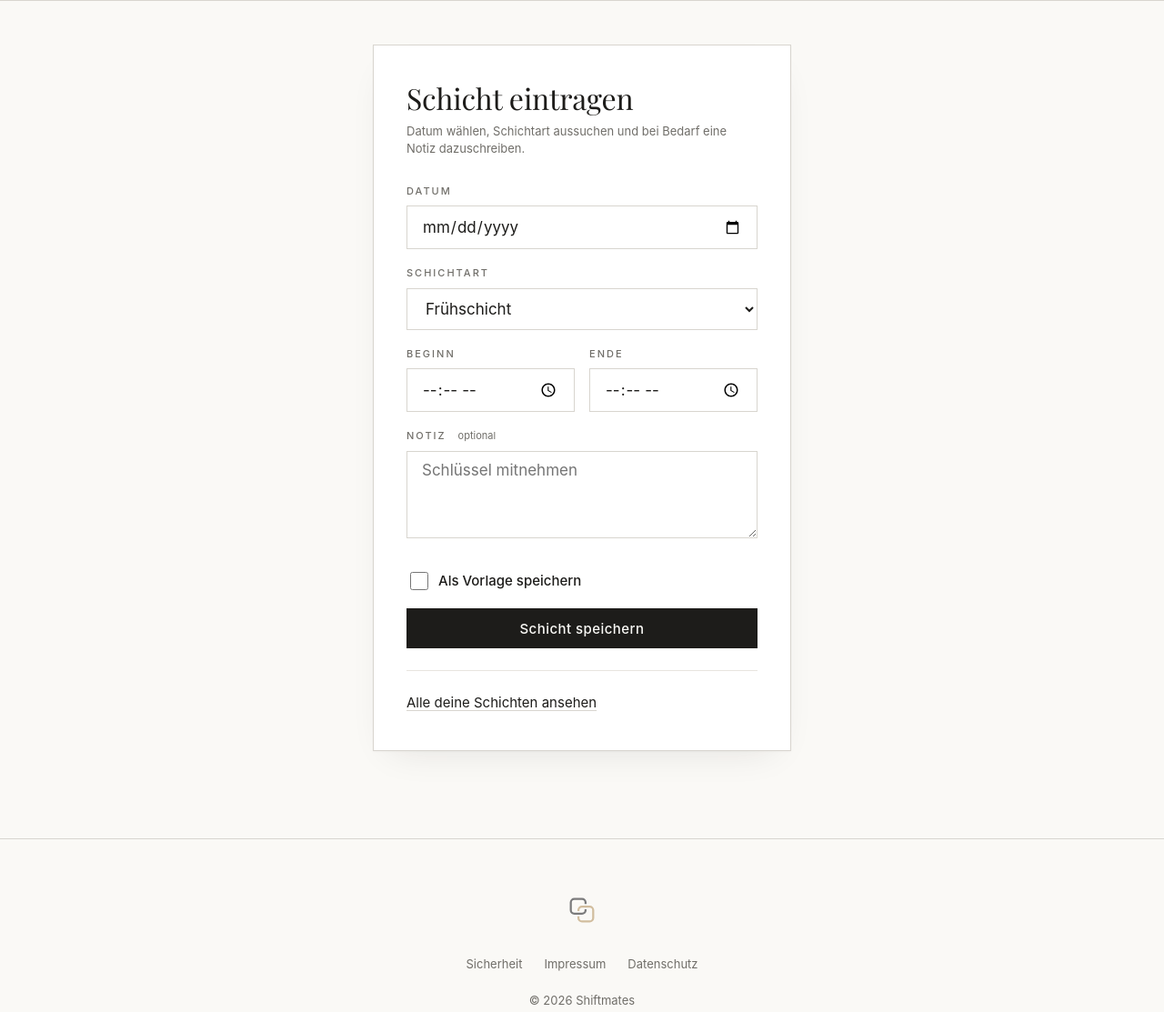
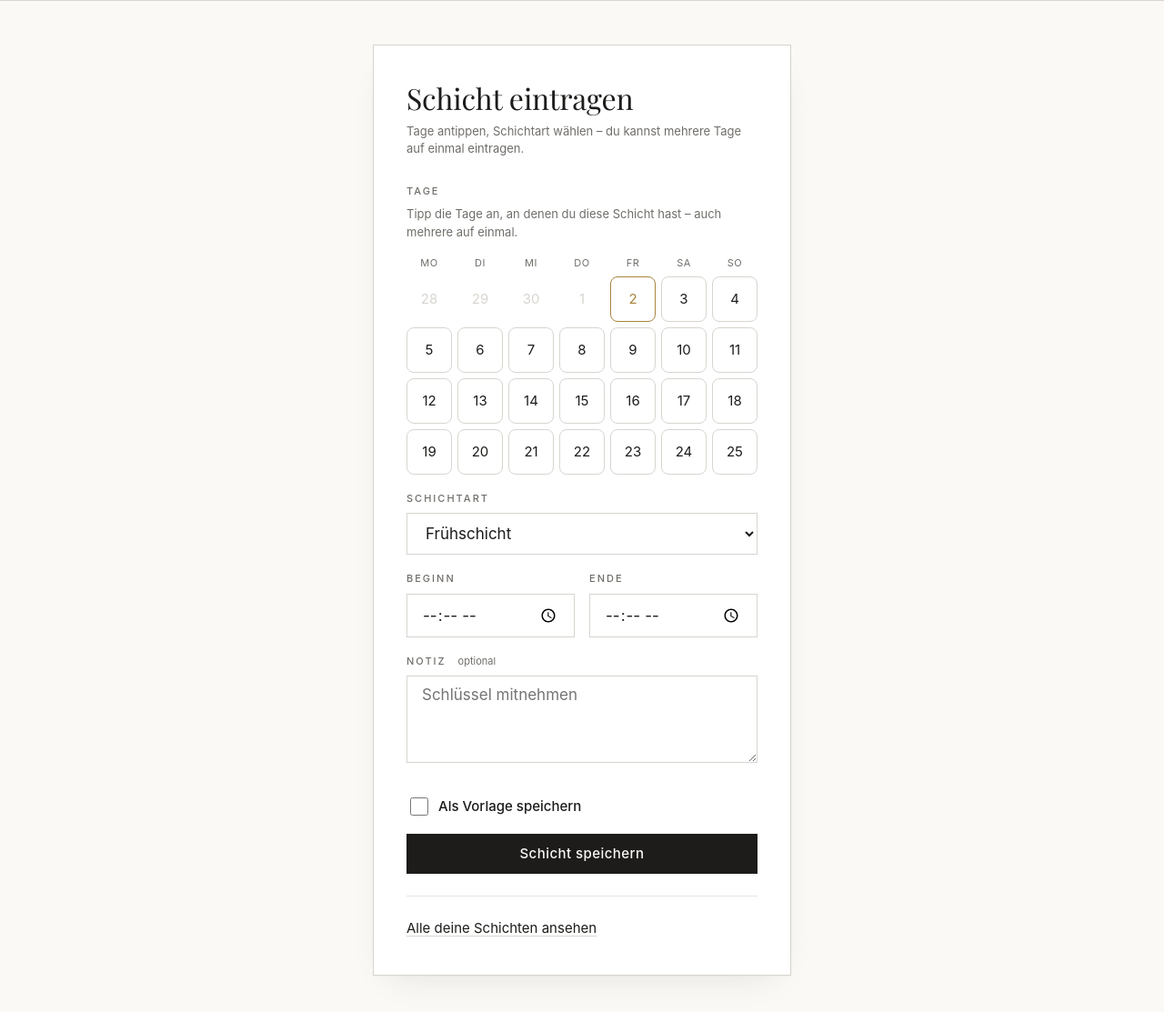
Before and after one commit to AntonB1608/schichtplan-online, a Flask app: page /index in a window 1280 px wide. Shown: the part 60-1173 px from the top of the page at 91% size. Run offline with Flask 3, Linux system fonts and the light colour scheme; the visitor is signed in with stand-in values (Sample User, id 1); data that the repository does not hold is empty; some libraries are stand-ins or nearby versions.

Commit message:
Add multi-day shift entry via a tappable day grid
The entry form now shows a 4-week day grid; tap any days to select them
and one shift config (type, times, note) is saved to all of them at once.
Pairs with templates for entering a whole week in seconds. The route
loops over the selected dates; no schema change.

```diff
--- a/app.py
+++ b/app.py
@@ -620,7 +620,8 @@ def schicht_eintragen():
         return render_template("index.html", templates=templates)
 
     if request.method == "POST":
-        date = request.form.get("datum")
+        # Mehrere Tage: kommagetrennt aus dem Tage-Raster (datum = Fallback)
+        dates_raw = request.form.get("dates") or request.form.get("datum") or ""
         shift_type = request.form.get("shift_type")
         note = request.form.get("note") or None
 
@@ -637,20 +638,19 @@ def schicht_eintragen():
                 flash("Schichtart zu lang (max. 30 Zeichen).", "error")
                 return render_index()
 
-        if not date:
-            flash("Bitte wähle ein Datum.", "error")
+        date_strs = [d for d in dates_raw.split(",") if d]
+        if not date_strs:
+            flash("Bitte wähle mindestens einen Tag.", "error")
             return render_index()
-
         try:
-            date = datetime.strptime(date, "%Y-%m-%d")
+            dates = [datetime.strptime(d, "%Y-%m-%d") for d in date_strs]
         except ValueError:
             flash("Ungültiges Datum.", "error")
             return render_index()
 
-        if shift_type == "off":
-            start = datetime.combine(date, time(0, 0))
-            end = start
-        else:
+        # Zeiten nur einmal prüfen – sie gelten für alle gewählten Tage
+        zeit_anfang = zeit_ende = None
+        if shift_type != "off":
             zeit_anfang = request.form.get("zeit_anfang")
             zeit_ende = request.form.get("zeit_ende")
             if not zeit_anfang or not zeit_ende:
@@ -662,13 +662,18 @@ def schicht_eintragen():
             except ValueError:
                 flash("Ungültige Uhrzeit.", "error")
                 return render_index()
-            start = datetime.combine(date, zeit_anfang)
-            end = datetime.combine(date, zeit_ende)
-            if end <= start:
-                end = end + timedelta(days=1)
 
-        db.session.add(Shift(user_id=user_id, start=start, end=end, shift_type=shift_type,
-                             note=note, created_at=datetime.now(timezone.utc)))
+        for date in dates:
+            if shift_type == "off":
+                start = datetime.combine(date, time(0, 0))
+                end = start
+            else:
+                start = datetime.combine(date, zeit_anfang)
+                end = datetime.combine(date, zeit_ende)
+                if end <= start:
+                    end = end + timedelta(days=1)
+            db.session.add(Shift(user_id=user_id, start=start, end=end, shift_type=shift_type,
+                                 note=note, created_at=datetime.now(timezone.utc)))
         db.session.commit()
 
         # Optional: diese Schicht als Vorlage merken
@@ -685,7 +690,8 @@ def schicht_eintragen():
                                              start_time=t_start, end_time=t_end))
                 db.session.commit()
 
-        flash("Schicht gespeichert.", "success")
+        n = len(dates)
+        flash(f"{n} Schicht{'en' if n != 1 else ''} gespeichert.", "success")
         return redirect("/index")
     else:
         return render_index()
--- a/static/css/main.css
+++ b/static/css/main.css
@@ -724,3 +724,18 @@ footer p { margin: 0; }
 .demo-del:hover { color: var(--rot); }
 .demo-cta { text-align: center; margin: 32px 0 8px; }
 .demo-cta p { color: var(--text); margin-bottom: 16px; }
+
+/* Tage-Raster (mehrere Tage auf einmal) */
+.day-grid { margin-top: 8px; }
+.day-head, .day-cells { display: grid; grid-template-columns: repeat(7, 1fr); gap: 6px; }
+.day-head { margin-bottom: 6px; }
+.day-head span { text-align: center; font-size: 11px; letter-spacing: 0.5px; text-transform: uppercase; color: var(--grau); }
+.day-cell {
+  aspect-ratio: 1; border: 1px solid var(--linie); background: var(--weiss);
+  border-radius: 8px; font-family: var(--sans); font-size: 15px; color: var(--tinte);
+  cursor: pointer; transition: border-color var(--uebergang), background var(--uebergang), color var(--uebergang);
+}
+.day-cell:hover:not(:disabled) { border-color: var(--tinte); }
+.day-cell.sel { background: var(--tinte); color: var(--weiss); border-color: var(--tinte); }
+.day-cell.today:not(.sel) { border-color: var(--gold); color: var(--gold); }
+.day-cell.past { border-color: transparent; background: transparent; color: var(--linie); cursor: default; }
--- a/templates/index.html
+++ b/templates/index.html
@@ -7,7 +7,7 @@
   <div class="form-card">
 
     <h2>Schicht eintragen</h2>
-    <p class="muted">Datum wählen, Schichtart aussuchen und bei Bedarf eine Notiz dazuschreiben.</p>
+    <p class="muted">Tage antippen, Schichtart wählen – du kannst mehrere Tage auf einmal eintragen.</p>
 
     <form method="POST" action="/index">
       <input type="hidden" name="csrf_token" value="{{ csrf_token() }}">
@@ -28,8 +28,10 @@
       {% endif %}
 
       <div class="field">
-        <label for="datum">Datum</label>
-        <input type="date" id="datum" name="datum" required>
+        <label>Tage</label>
+        <p class="field-hint">Tipp die Tage an, an denen du diese Schicht hast – auch mehrere auf einmal.</p>
+        <div id="day-grid" class="day-grid"></div>
+        <input type="hidden" name="dates" id="dates">
       </div>
 
       <div class="field">
@@ -150,5 +152,57 @@
       });
     });
   })();
+
+  (function () {
+    // Tage-Raster: die nächsten 4 Wochen, antippen zum Auswählen
+    var grid   = document.getElementById('day-grid');
+    var hidden = document.getElementById('dates');
+    if (!grid || !hidden) return;
+
+    var WD = ['Mo', 'Di', 'Mi', 'Do', 'Fr', 'Sa', 'So'];
+    var selected = {};
+
+    var today = new Date(); today.setHours(0, 0, 0, 0);
+    var start = new Date(today);
+    start.setDate(start.getDate() - ((start.getDay() + 6) % 7)); // Montag dieser Woche
+
+    function iso(d) {
+      return d.getFullYear() + '-' +
+             String(d.getMonth() + 1).padStart(2, '0') + '-' +
+             String(d.getDate()).padStart(2, '0');
+    }
+
+    var head = document.createElement('div');
+    head.className = 'day-head';
+    WD.forEach(function (w) {
+      var s = document.createElement('span'); s.textContent = w; head.appendChild(s);
+    });
+    grid.appendChild(head);
+
+    var cells = document.createElement('div');
+    cells.className = 'day-cells';
+    for (var i = 0; i < 28; i++) {
+      var d = new Date(start); d.setDate(start.getDate() + i);
+      var cell = document.createElement('button');
+      cell.type = 'button';
+      cell.className = 'day-cell';
+      cell.textContent = d.getDate();
+      if (d < today) {
+        cell.disabled = true;
+        cell.classList.add('past');
+      } else {
+        cell.dataset.iso = iso(d);
+        if (d.getTime() === today.getTime()) cell.classList.add('today');
+        cell.addEventListener('click', function () {
+          var k = this.dataset.iso;
+          if (selected[k]) { delete selected[k]; this.classList.remove('sel'); }
+          else { selected[k] = true; this.classList.add('sel'); }
+          hidden.value = Object.keys(selected).sort().join(',');
+        });
+      }
+      cells.appendChild(cell);
+    }
+    grid.appendChild(cells);
+  })();
 </script>
 {% endblock %}
```
